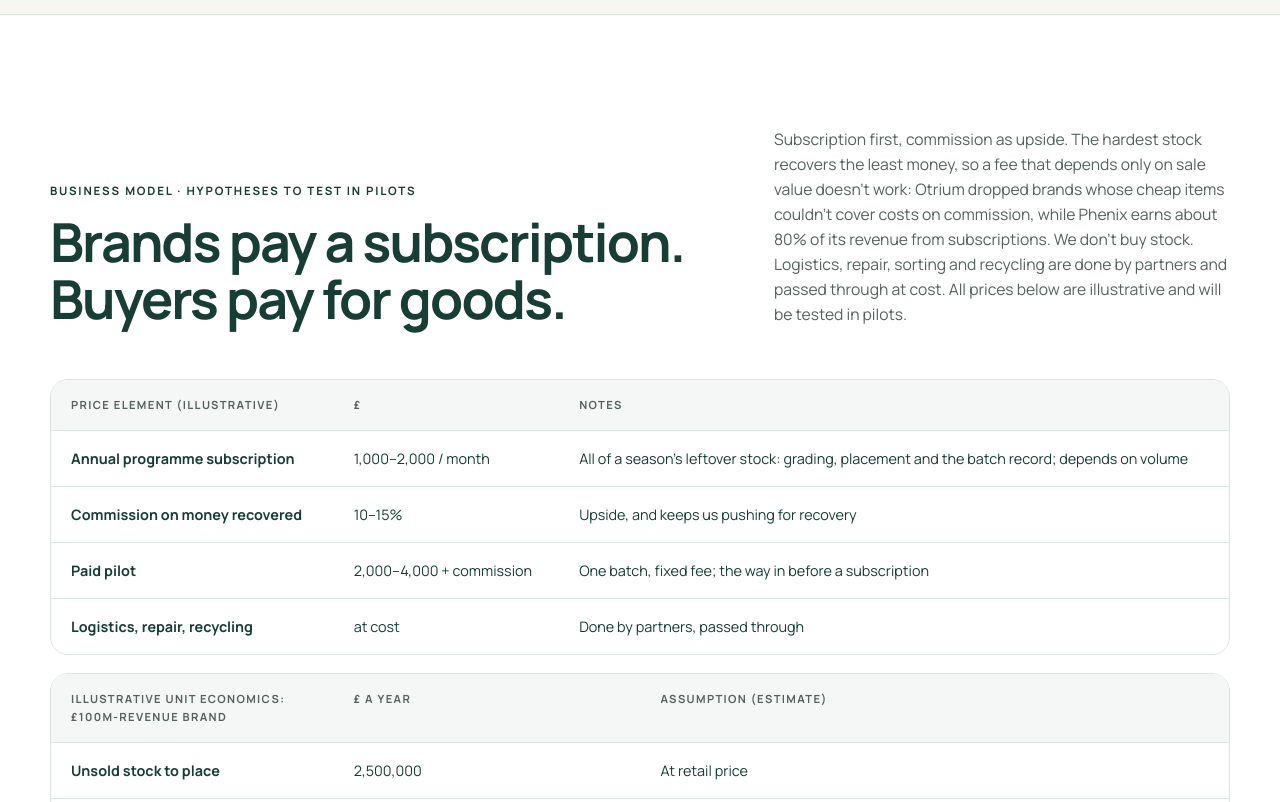
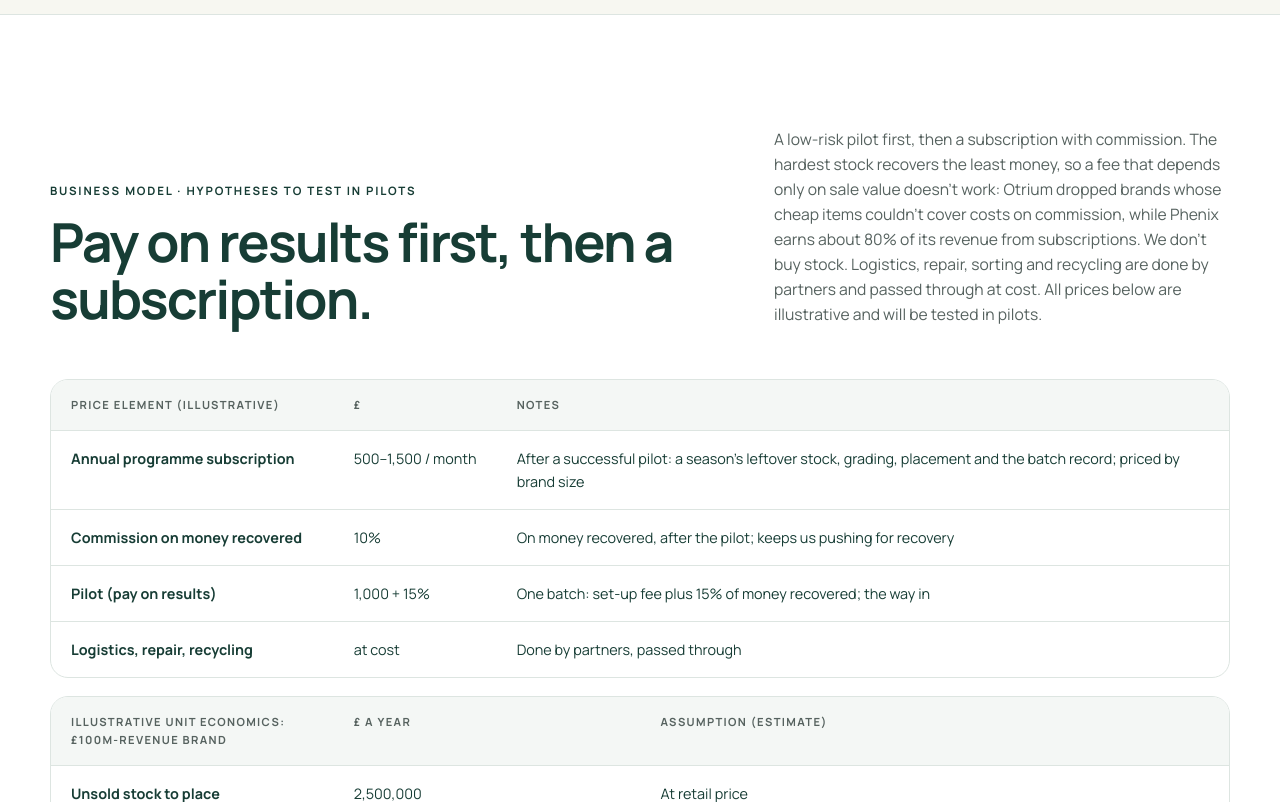
Before and after one commit to catliugit/ThreadFutures, a plain HTML site: page site/investors.html in a window 1280 px wide. Shown: the part 2060-2862 px from the top of the page. Drawn offline with Linux system fonts and the light colour scheme.

Commit message:
Site: pay-on-results pilot pricing to match the deck
Co-Authored-By: Claude Opus 5.5 <noreply@anthropic.com>

```diff
--- a/site/investors.html
+++ b/site/investors.html
@@ -468,14 +468,14 @@ footer{background:#0F1817;color:var(--on-dark-2);padding:40px 0;font-size:.8rem}
 
 <section class="sec why" id="model">
   <div class="wrap">
-    <div class="sec-head reveal"><div><div class="eyebrow">Business model · hypotheses to test in pilots</div><h2>Brands pay a subscription. Buyers pay for goods.</h2></div><p class="lede">Subscription first, commission as upside. The hardest stock recovers the least money, so a fee that depends only on sale value doesn't work: Otrium dropped brands whose cheap items couldn't cover costs on commission, while Phenix earns about 80% of its revenue from subscriptions. We don't buy stock. Logistics, repair, sorting and recycling are done by partners and passed through at cost. All prices below are illustrative and will be tested in pilots.</p></div>
+    <div class="sec-head reveal"><div><div class="eyebrow">Business model · hypotheses to test in pilots</div><h2>Pay on results first, then a subscription.</h2></div><p class="lede">A low-risk pilot first, then a subscription with commission. The hardest stock recovers the least money, so a fee that depends only on sale value doesn't work: Otrium dropped brands whose cheap items couldn't cover costs on commission, while Phenix earns about 80% of its revenue from subscriptions. We don't buy stock. Logistics, repair, sorting and recycling are done by partners and passed through at cost. All prices below are illustrative and will be tested in pilots.</p></div>
     <div class="tbl-wrap reveal">
       <table class="tbl">
         <thead><tr><th>Price element (illustrative)</th><th class="num">£</th><th>Notes</th></tr></thead>
         <tbody>
-          <tr><td>Annual programme subscription</td><td class="num">1,000–2,000 / month</td><td>All of a season's leftover stock: grading, placement and the batch record; depends on volume</td></tr>
-          <tr><td>Commission on money recovered</td><td class="num">10–15%</td><td>Upside, and keeps us pushing for recovery</td></tr>
-          <tr><td>Paid pilot</td><td class="num">2,000–4,000 + commission</td><td>One batch, fixed fee; the way in before a subscription</td></tr>
+          <tr><td>Annual programme subscription</td><td class="num">500–1,500 / month</td><td>After a successful pilot: a season's leftover stock, grading, placement and the batch record; priced by brand size</td></tr>
+          <tr><td>Commission on money recovered</td><td class="num">10%</td><td>On money recovered, after the pilot; keeps us pushing for recovery</td></tr>
+          <tr><td>Pilot (pay on results)</td><td class="num">1,000 + 15%</td><td>One batch: set-up fee plus 15% of money recovered; the way in</td></tr>
           <tr><td>Logistics, repair, recycling</td><td class="num">at cost</td><td>Done by partners, passed through</td></tr>
         </tbody>
       </table>
@@ -552,7 +552,7 @@ footer{background:#0F1817;color:var(--on-dark-2);padding:40px 0;font-size:.8rem}
     <div class="road">
       <div class="ph now reveal"><span class="when">From 16 Nov 2026</span><h3>Validate</h3><ul><li>Interviews: 15 brands, 5 buyers, 3–5 EU charities and social enterprises, 2–3 mid-size fashion warehouses (3PLs)</li><li>One lawyer check: liability for exports, donation offers through an intermediary, handbag scope, wording of brand claims</li><li>Find a fashion-ops adviser or anchor warehouse partner</li><li>Batch-record prototype (in build)</li></ul><div class="gate"><b>Goal:</b> 1 signed paid pilot batch</div></div>
       <div class="ph reveal"><span class="when">10 Feb 2027</span><h3>Decide</h3><ul><li>Go</li><li>Keep validating</li><li>Narrow to premium brand protection</li><li>Stop</li></ul><div class="gate"><b>Kill signal:</b> 11 of 15 brands say their liquidator + a spreadsheet already covers it</div></div>
-      <div class="ph reveal"><span class="when">If go: 2027</span><h3>First pilots</h3><ul><li>Paid pilot batches → annual subscriptions</li><li>Start with stock already in EU warehouses: one warehouse, one or two countries</li><li>Contracted buyer panel and EU charity network</li><li>Commercial co-founder</li></ul><div class="gate"><b>Goal:</b> recurring programmes, not one-off deals</div></div>
+      <div class="ph reveal"><span class="when">If go: 2027</span><h3>First pilots</h3><ul><li>Pay-on-results pilot batches → season subscriptions</li><li>Start with stock already in EU warehouses: one warehouse, one or two countries</li><li>Contracted buyer panel and EU charity network</li><li>Commercial co-founder</li></ul><div class="gate"><b>Goal:</b> recurring programmes, not one-off deals</div></div>
       <div class="ph reveal"><span class="when">Later</span><h3>Scale</h3><ul><li>EU brands as well as UK</li><li>Medium-sized firms join from July 2030</li><li>Season data back to buying teams</li></ul><div class="gate"><b>Estimate:</b> 20 beachhead brands ≈ £0.5–1m a year</div></div>
     </div>
     <div class="datanote reveal"><span class="ic">!</span><p><b>Main risks:</b> brands may find their jobber, charity partner and a spreadsheet good enough (our explicit kill signal); the hardest stock recovers the least money (hence subscription-first pricing); PreZero, Bleckmann or Phenix could move faster into fashion (we stay independent and partner with mid-size warehouses); I don't come from fashion operations, and every company like this started with an insider (so an adviser and a commercial co-founder come first); shipping UK stock into the EU is slow and costly since Brexit (so we start with stock already in EU warehouses); whether a brand is liable if a buyer later destroys goods is not settled (lawyer check, and no-destruction clauses in every sale contract); enforcement varies by country (Germany's fines start 1 Nov 2026); parties going direct (anonymity, split batches, annual programmes); a solo founder running an operational business (partners do logistics). We won't sell our own label or logo for brands to use: since September 2026 EU law bans sustainability labels that aren't backed by an independent certification scheme, so we sell evidence a brand's lawyers and auditors can rely on, which an accredited body could audit later. This is general information, not legal advice.</p></div>
```
Also changed, not shown: site/index.html (+4 -4 lines).
